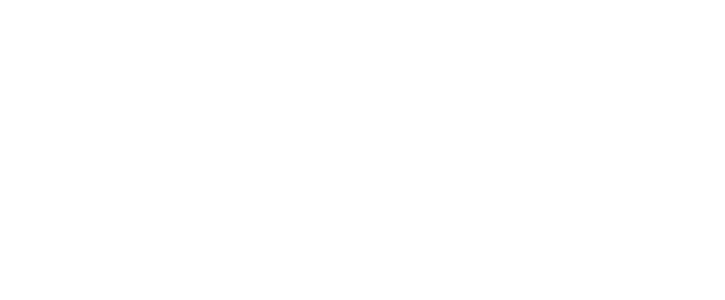
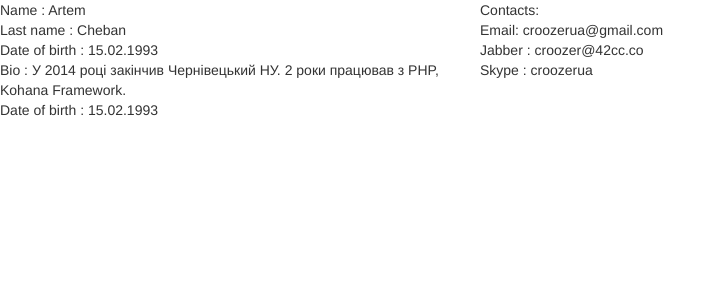
Before and after one commit to meako689/FortyTwoTestTask, a Django app: page / in a window 1280 px wide. Before the commit the part shown is empty. Shown: the top 300 px of the page, without its empty margins (0-725 px from the left). Run offline with Django 3.2, Linux system fonts and the light colour scheme.

Commit message:
ticket:1

```diff
--- a/templates/index.html
+++ b/templates/index.html
@@ -2,5 +2,47 @@
 {% block title%} Main page {% endblock %}
 
 {% block content %}
+<div class="row">
+	<div class="span6">
+		Name : Artem
+	</div>
+	<div class="span6">
+		Contacts:
+	</div>
+</div>
+<div class="row">
+	<div class="span6">
+		Last name : Cheban
+	</div>
+	<div class="span6">
+		Email: croozerua@gmail.com
+	</div>
+</div>
+<div class="row">
+	<div class="span6">
+		Date of birth : 15.02.1993
+	</div>
+	<div class="span6">
+		Jabber : croozer@42cc.co
+	</div>
+</div>
+
+<div class="row">
+	<div class="span6">
+		Bio : У 2014 році закінчив Чернівецький НУ. 2 роки працював з PHP, Kohana Framework.
+	</div>
+	<div class="span6">
+		Skype : croozerua
+	</div>
+</div>
+<div class="row">
+	<div class="span6">
+		Date of birth : 15.02.1993
+	</div>
+	<div class="span6">
+
+	</div>
+</div>
+
 
 {% endblock%}
```
